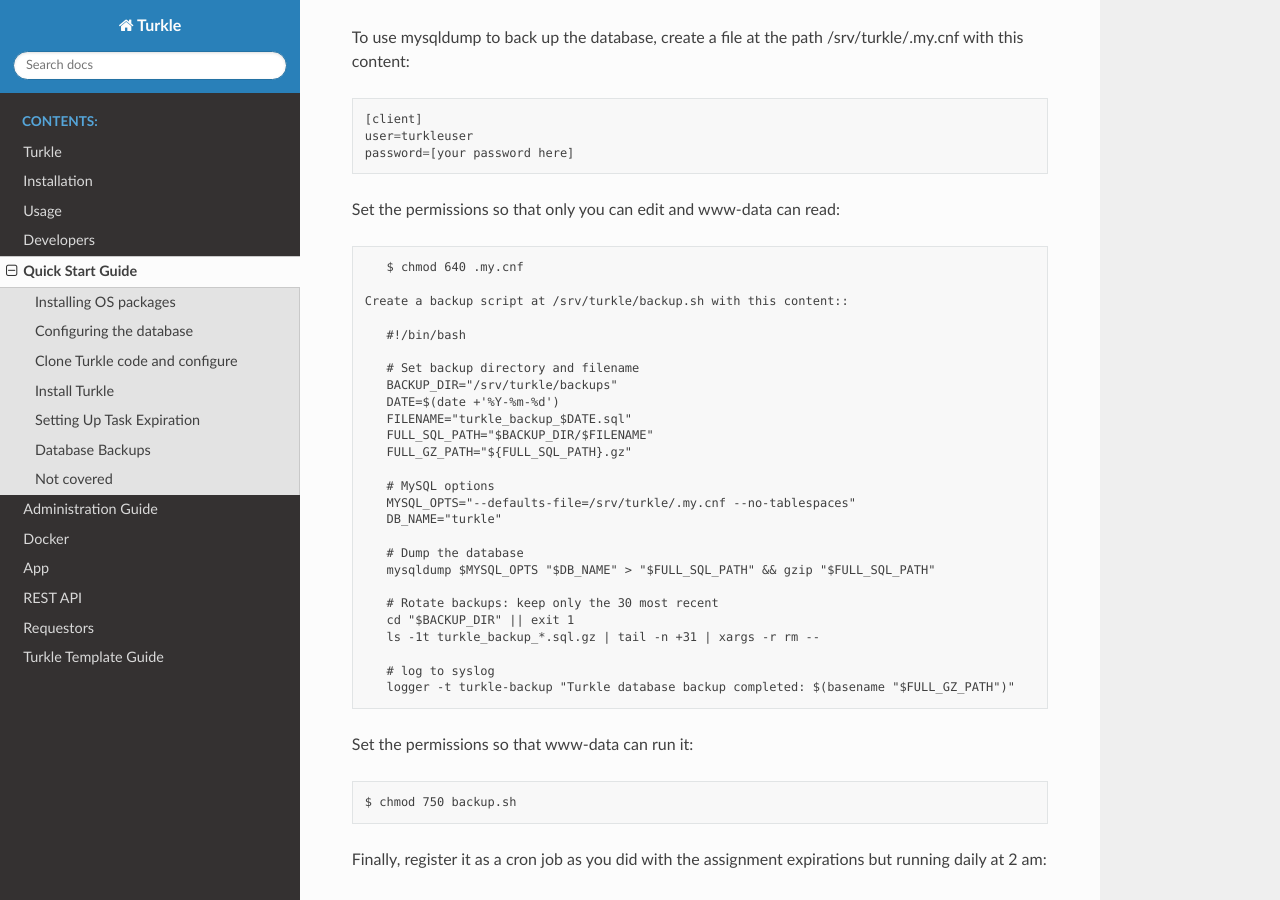
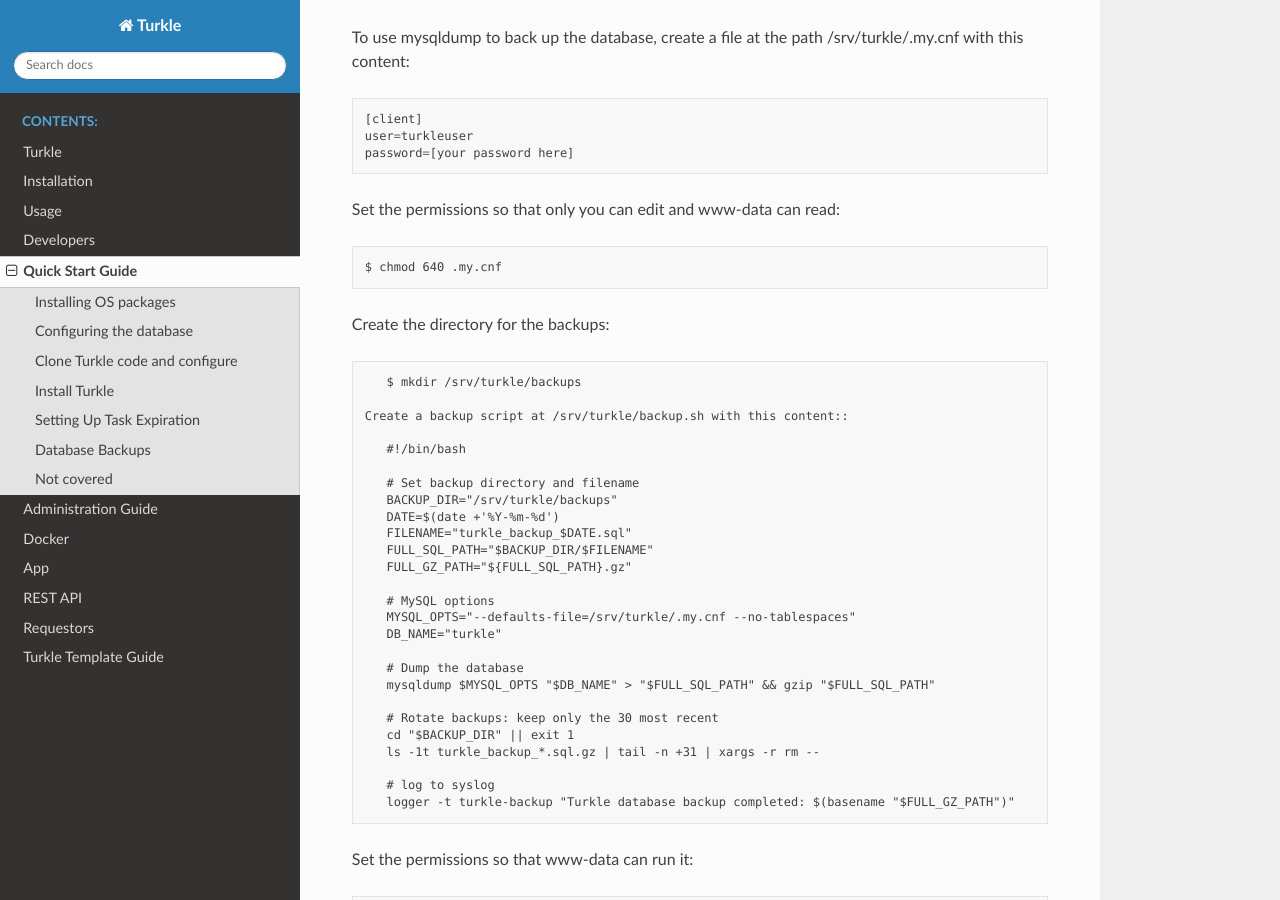
Before and after one commit to hltcoe/turkle, a Sphinx documentation site: the page built from docs/QUICK_START.rst, in a window 1280 px wide and 900 px high, scrolled down 3342 px. Built offline with Sphinx 7.4.7 and the Read the Docs theme 3.1.0, drawn with Linux system fonts in a browser that asks for light colours.

Commit message:
admin also needs to create backups directory

```diff
--- a/docs/QUICK_START.rst
+++ b/docs/QUICK_START.rst
@@ -156,6 +156,10 @@
 
     $ chmod 640 .my.cnf
 
+Create the directory for the backups::
+
+    $ mkdir /srv/turkle/backups
+
  Create a backup script at /srv/turkle/backup.sh with this content::
 
     #!/bin/bash
```
